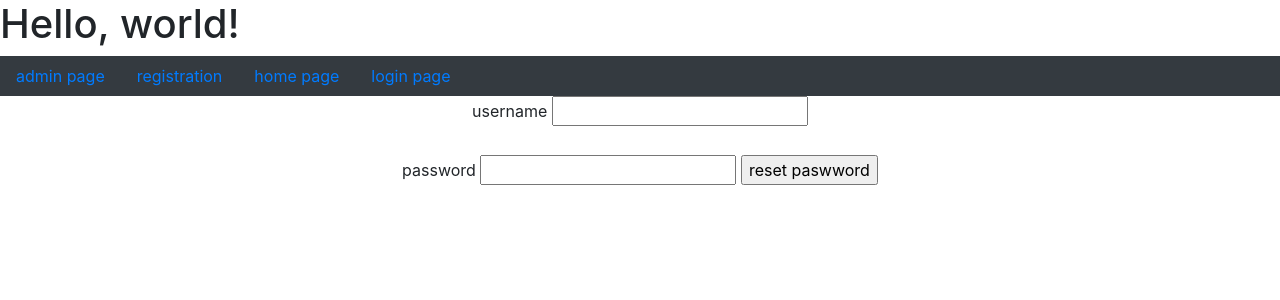
After one commit to divyavani42000/user_registration, a Django app: page /reset_password/ in a window 1280 px wide. The commit adds this page. Shown: the top 300 px of the page. Run offline with Django 4.2, Linux system fonts and the light colour scheme.

Commit message:
first commit

```diff
--- a/app/views.py
+++ b/app/views.py
@@ -64,3 +64,28 @@ def profile_display(request):
     PO=Profile.objects.get(username=UO)
     d={'UO':UO,'PO':PO}
     return render(request,'profile_display.html',d)
+
+@login_required
+def change_password(request):
+    if request.method=='POST':
+        pw=request.POST['pw']
+        username=request.session.get('username')
+        UO=User.objects.get(username=username)
+        UO.set_password(pw)
+        UO.save()
+        return HttpResponse('changed password')
+    return render(request,'change_password.html')
+
+def reset_password(request):
+    if request.method=='POST':
+        un=request.POST['un']
+        pw=request.POST['pw']
+        LUO=User.objects.filter(username=un)
+        if LUO:
+            UO=LUO[0]
+            UO.set_password(pw)
+            UO.save()
+            return HttpResponseRedirect(reverse('user_login'))
+        else:
+            return HttpResponse('invalid email')
+    return render(request,'reset_password.html')
--- a/templates/dummy.html
+++ b/templates/dummy.html
@@ -20,6 +20,7 @@
         {% if user.is_authenticated %}
         <a href="{% url 'profile_display' %}" class="nav-link">display profile</a>
         <a href="{% url 'user_logout' %}" class="nav-link">logout page</a>
+        <a href="{% url 'change_password' %}" class="nav-link">change_password page</a>
         {% else %}
         <a href="{% url 'user_login' %}" class="nav-link">login page</a>
         {% endif %}
--- /dev/null
+++ b/templates/reset_password.html
@@ -0,0 +1,17 @@
+{% extends 'dummy.html'%}
+{% block title %}
+   <title>reset_password</title>
+{% endblock %}
+{% block body_block %}
+<center>
+    <form method="POST">
+        {% csrf_token %}
+        <label for="un">username</label>
+        <input type="text" name="un" id="un"><br><br>
+        <label for="pw">password</label>
+        <input type="password" name="pw" id="pw">
+        <input type="submit" value="reset paswword">
+
+    </form>
+</center>
+{% endblock %}
--- a/templates/user_login.html
+++ b/templates/user_login.html
@@ -14,6 +14,7 @@
             <input type="password" name="pw" id="pw"><br><br>
             <input type="submit" value="login">
         </form>
+        <a href="{% url 'reset_password' %}" class="btn btn-primary">reset_password</a>
     </center>
 </body>
 {% endblock %}
--- a/user_registration/urls.py
+++ b/user_registration/urls.py
@@ -26,5 +26,7 @@ urlpatterns = [
     path('user_login/',user_login,name='user_login'),
     path('user_logout/',user_logout,name='user_logout'),
     path('profile_display/',profile_display,name='profile_display'),
+    path('change_password/',change_password,name='change_password'),
+    path('reset_password/',reset_password,name='reset_password'),
 
 ]+static(settings.MEDIA_URL, document_root=settings.MEDIA_ROOT)
```
Also changed, not shown: templates/change_password.html (added, +14 -0 lines), db.sqlite3.
